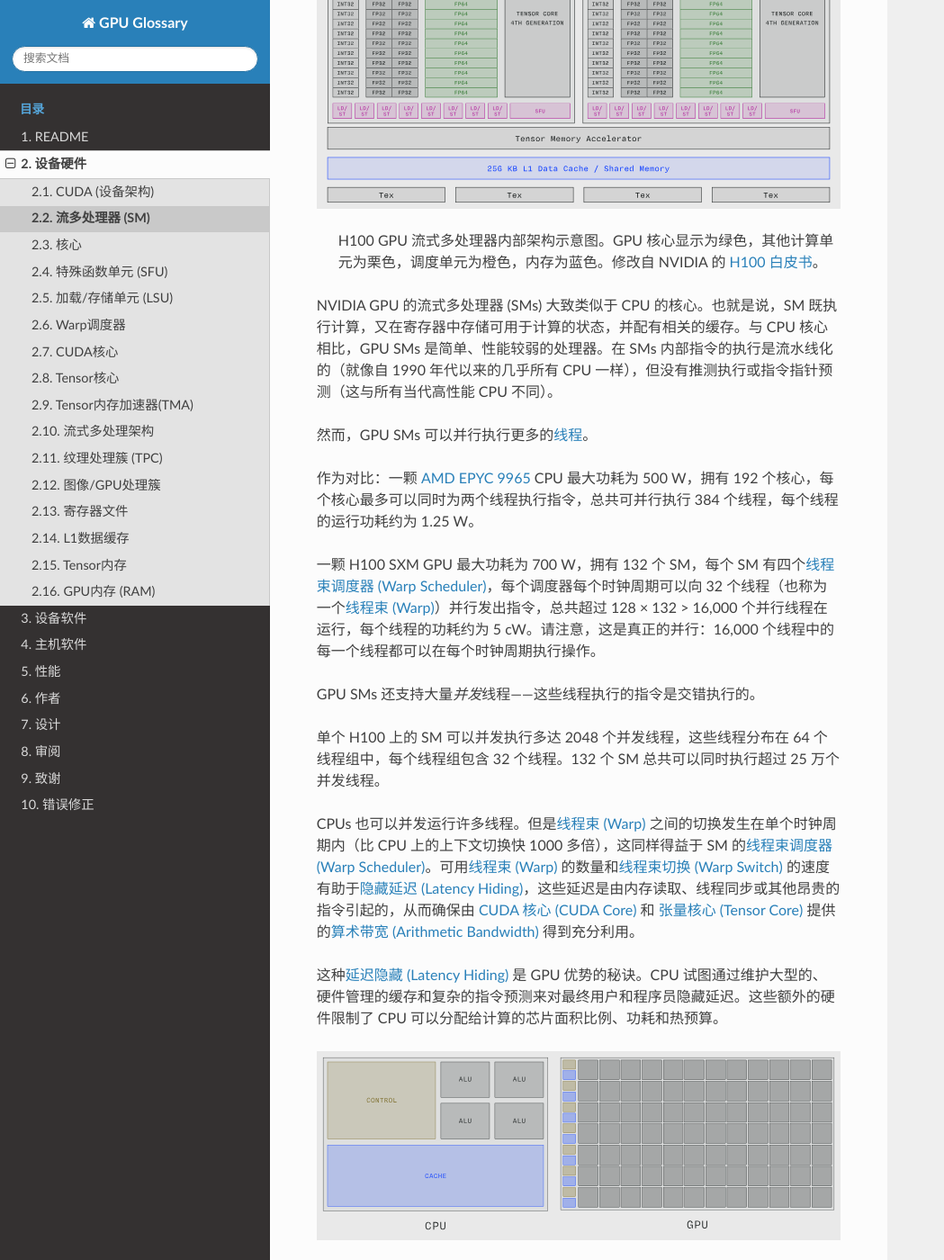
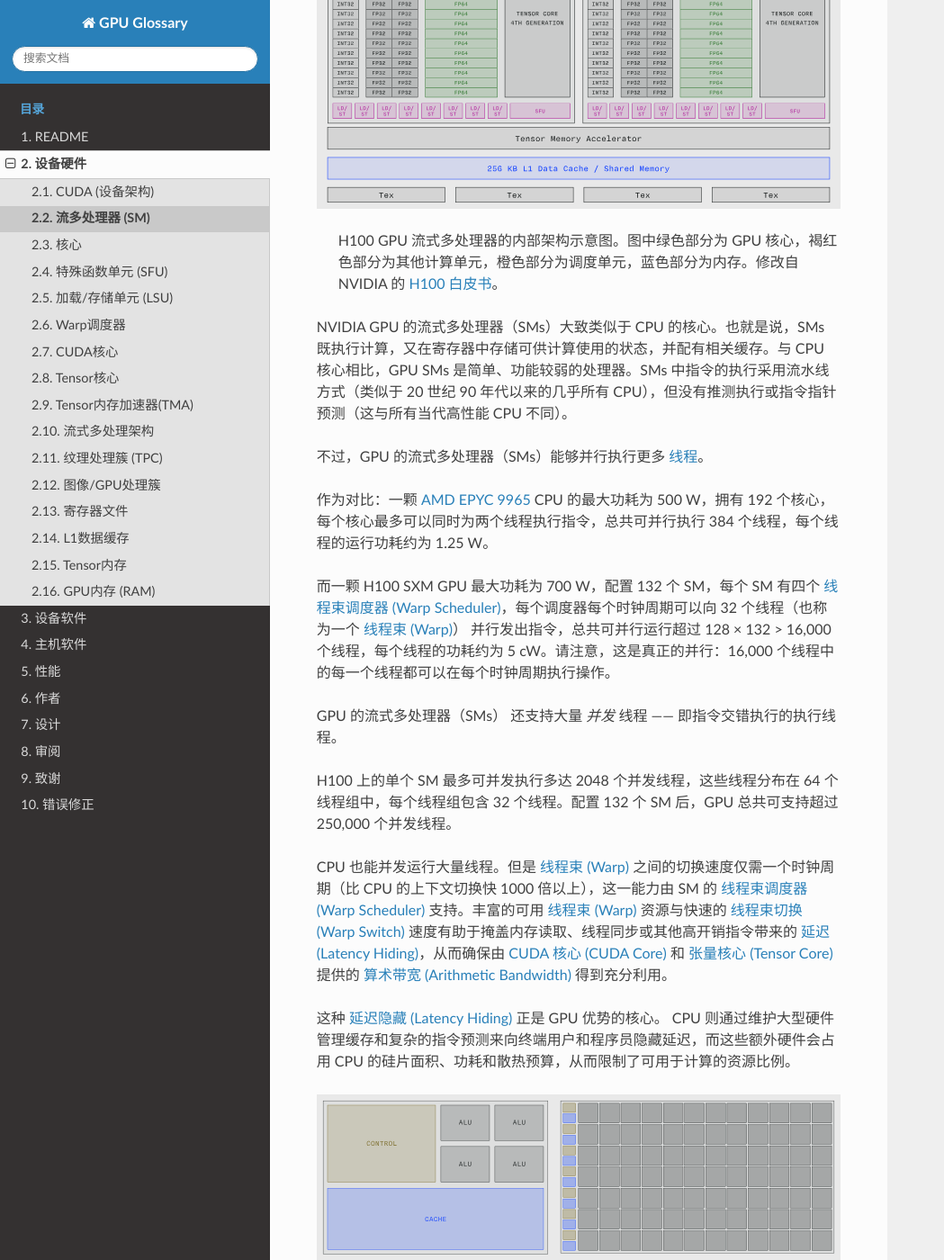
Before and after one commit to miter6/gpu-glossary-zh, a Sphinx documentation site: the page built from source/gpu-glossary/device-hardware/streaming-multiprocessor.md, in a window 1280 px wide and 1400 px high, scrolled down 772 px. Shown: the whole window at 90% size, without its empty margins (0-1049 px from the left). Built offline with Sphinx 7.4.7 and the Read the Docs theme 3.1.0, drawn with Linux system fonts in a browser that asks for light colours; pages that are not in the unit, such as notebooks, are missing from menus; some of the changed text lies outside the part shown.

Commit message:
fix some translate.

```diff
--- a/source/gpu-glossary/device-hardware/streaming-multiprocessor.md
+++ b/source/gpu-glossary/device-hardware/streaming-multiprocessor.md
@@ -1,29 +1,29 @@
 # 什么是流式多处理器？（SM）
 
-当我们[对 GPU 进行编程](/gpu-glossary/host-software/cuda-software-platform)时，我们会生成[指令序列](/gpu-glossary/device-software/streaming-assembler)供其流式多处理器 (Streaming Multiprocessor) 执行。
+当我们 [对 GPU 进行编程](/gpu-glossary/host-software/cuda-software-platform) 时，会生成供其流式多处理器 (Streaming Multiprocessor) 执行的[指令序列](/gpu-glossary/device-software/streaming-assembler)。
 
 ![](light-gh100-sm.svg)
 
-> H100 GPU 流式多处理器内部架构示意图。GPU 核心显示为绿色，其他计算单元为栗色，调度单元为橙色，内存为蓝色。修改自 NVIDIA 的 [H100 白皮书](https://modal-cdn.com/gpu-glossary/gtc22-whitepaper-hopper.pdf)。
+> H100 GPU 流式多处理器的内部架构示意图。图中绿色部分为 GPU 核心，褐红色部分为其他计算单元，橙色部分为调度单元，蓝色部分为内存。修改自 NVIDIA 的 [H100 白皮书](https://modal-cdn.com/gpu-glossary/gtc22-whitepaper-hopper.pdf)。
 
-NVIDIA GPU 的流式多处理器 (SMs) 大致类似于 CPU 的核心。也就是说，SM 既执行计算，又在寄存器中存储可用于计算的状态，并配有相关的缓存。与 CPU 核心相比，GPU SMs 是简单、性能较弱的处理器。在 SMs 内部指令的执行是流水线化的（就像自 1990 年代以来的几乎所有 CPU 一样），但没有推测执行或指令指针预测（这与所有当代高性能 CPU 不同）。
+NVIDIA GPU 的流式多处理器（SMs）大致类似于 CPU 的核心。也就是说，SMs 既执行计算，又在寄存器中存储可供计算使用的状态，并配有相关缓存。与 CPU 核心相比，GPU SMs 是简单、功能较弱的处理器。SMs 中指令的执行采用流水线方式（类似于 20 世纪 90 年代以来的几乎所有 CPU），但没有推测执行或指令指针预测（这与所有当代高性能 CPU 不同）。
 
-然而，GPU SMs 可以并行执行更多的[线程](/gpu-glossary/device-software/thread)。
+不过，GPU 的流式多处理器（SMs）能够并行执行更多 [线程](/gpu-glossary/device-software/thread)。
 
-作为对比：一颗 [AMD EPYC 9965](https://www.techpowerup.com/cpu-specs/epyc-9965.c3904) CPU 最大功耗为 500 W，拥有 192 个核心，每个核心最多可以同时为两个线程执行指令，总共可并行执行 384 个线程，每个线程的运行功耗约为 1.25 W。
+作为对比：一颗 [AMD EPYC 9965](https://www.techpowerup.com/cpu-specs/epyc-9965.c3904) CPU 的最大功耗为 500 W，拥有 192 个核心，每个核心最多可以同时为两个线程执行指令，总共可并行执行 384 个线程，每个线程的运行功耗约为 1.25 W。
 
-一颗 H100 SXM GPU 最大功耗为 700 W，拥有 132 个 SM，每个 SM 有四个[线程束调度器 (Warp Scheduler)](/gpu-glossary/device-hardware/warp-scheduler)，每个调度器每个时钟周期可以向 32 个线程（也称为一个[线程束 (Warp)](/gpu-glossary/device-software/warp)）并行发出指令，总共超过 128 × 132 > 16,000 个并行线程在运行，每个线程的功耗约为 5 cW。请注意，这是真正的并行：16,000 个线程中的每一个线程都可以在每个时钟周期执行操作。
+而一颗 H100 SXM GPU 最大功耗为 700 W，配置 132 个 SM，每个 SM 有四个 [线程束调度器 (Warp Scheduler)](/gpu-glossary/device-hardware/warp-scheduler)，每个调度器每个时钟周期可以向 32 个线程（也称为一个 [线程束 (Warp)](/gpu-glossary/device-software/warp)） 并行发出指令，总共可并行运行超过 128 × 132 > 16,000 个线程，每个线程的功耗约为 5 cW。请注意，这是真正的并行：16,000 个线程中的每一个线程都可以在每个时钟周期执行操作。
 
-GPU SMs 还支持大量*并发*线程——这些线程执行的指令是交错执行的。
+GPU 的流式多处理器（SMs） 还支持大量 *并发* 线程 —— 即指令交错执行的执行线程。
 
-单个 H100 上的 SM 可以并发执行多达 2048 个并发线程，这些线程分布在 64 个线程组中，每个线程组包含 32 个线程。132 个 SM 总共可以同时执行超过 25 万个并发线程。
+H100 上的单个 SM 最多可并发执行多达 2048 个并发线程，这些线程分布在 64 个线程组中，每个线程组包含 32 个线程。配置 132 个 SM 后，GPU 总共可支持超过 250,000 个并发线程。
 
-CPUs 也可以并发运行许多线程。但是[线程束 (Warp)](/gpu-glossary/device-software/warp) 之间的切换发生在单个时钟周期内（比 CPU 上的上下文切换快 1000 多倍），这同样得益于 SM 的[线程束调度器 (Warp Scheduler)](/gpu-glossary/device-hardware/warp-scheduler)。可用[线程束 (Warp)](/gpu-glossary/device-software/warp) 的数量和[线程束切换 (Warp Switch)](/gpu-glossary/device-hardware/warp-scheduler) 的速度有助于[隐藏延迟 (Latency Hiding)](/gpu-glossary/perf/latency-hiding)，这些延迟是由内存读取、线程同步或其他昂贵的指令引起的，从而确保由 [CUDA 核心 (CUDA Core)](/gpu-glossary/device-hardware/cuda-core) 和 [张量核心 (Tensor Core)](/gpu-glossary/device-hardware/tensor-core) 提供的[算术带宽 (Arithmetic Bandwidth)](/gpu-glossary/perf/arithmetic-bandwidth) 得到充分利用。
+CPU 也能并发运行大量线程。但是 [线程束 (Warp)](/gpu-glossary/device-software/warp) 之间的切换速度仅需一个时钟周期（比 CPU 的上下文切换快 1000 倍以上），这一能力由 SM 的 [线程束调度器 (Warp Scheduler)](/gpu-glossary/device-hardware/warp-scheduler) 支持。丰富的可用 [线程束 (Warp)](/gpu-glossary/device-software/warp) 资源与快速的 [线程束切换 (Warp Switch)](/gpu-glossary/device-hardware/warp-scheduler) 速度有助于掩盖内存读取、线程同步或其他高开销指令带来的 [延迟 (Latency Hiding)](/gpu-glossary/perf/latency-hiding)，从而确保由 [CUDA 核心 (CUDA Core)](/gpu-glossary/device-hardware/cuda-core) 和 [张量核心 (Tensor Core)](/gpu-glossary/device-hardware/tensor-core) 提供的 [算术带宽 (Arithmetic Bandwidth)](/gpu-glossary/perf/arithmetic-bandwidth) 得到充分利用。
 
-这种[延迟隐藏 (Latency Hiding)](/gpu-glossary/perf/latency-hiding) 是 GPU 优势的秘诀。CPU 试图通过维护大型的、硬件管理的缓存和复杂的指令预测来对最终用户和程序员隐藏延迟。这些额外的硬件限制了 CPU 可以分配给计算的芯片面积比例、功耗和热预算。
+这种 [延迟隐藏 (Latency Hiding)](/gpu-glossary/perf/latency-hiding) 正是 GPU 优势的核心。 CPU 则通过维护大型硬件管理缓存和复杂的指令预测来向终端用户和程序员隐藏延迟，而这些额外硬件会占用 CPU 的硅片面积、功耗和散热预算，从而限制了可用于计算的资源比例。
 
 ![](light-cpu-vs-gpu.svg)
 
-> 与 CPU 相比，GPU 将其更多的面积用于计算（绿色），而更少的面积用于控制和缓存（橙色和蓝色）。修改自 [Fabien Sanglard 博客](https://fabiensanglard.net/cuda) 中的图表，该图表本身可能修改自 [CUDA C 编程指南](https://docs.nvidia.com/cuda/cuda-c-programming-guide/) 中的图表。
+> 与 CPU 相比，GPU 将更多的芯片面积用于计算（绿色部分），而用于控制和缓存（橙色和蓝色部分）的面积则更少。修改自 [Fabien Sanglard 博客](https://fabiensanglard.net/cuda) 中的图表，该图表本身可能修改自 [CUDA C 编程指南](https://docs.nvidia.com/cuda/cuda-c-programming-guide/) 中的图表。
 
-对于像神经网络推理或顺序数据库扫描这样的程序或函数，程序员相对容易[表达](/gpu-glossary/device-software/cuda-programming-model)[缓存](/gpu-glossary/device-hardware/l1-data-cache)的行为——例如，存储每个输入矩阵的一块数据，并将其保留在缓存中足够长的时间以计算相关的输出——其结果是显著更高的吞吐量。
+对于神经网络推理或数据库顺序扫描这类程序或函数，程序员可以相对容易地 [描述](/gpu-glossary/device-software/cuda-programming-model) [缓存](/gpu-glossary/device-hardware/l1-data-cache) 的行为（例如，存储每个输入矩阵的一部分并将其在缓存中保留足够长时间以计算相关输出），其结果是显著更高的吞吐量。
```
Also changed, not shown: source/gpu-glossary/device-hardware/core.md (+5 -5 lines), source/gpu-glossary/device-hardware/load-store-unit.md (+2 -2 lines), source/gpu-glossary/device-hardware/special-function-unit.md (+3 -3 lines).
